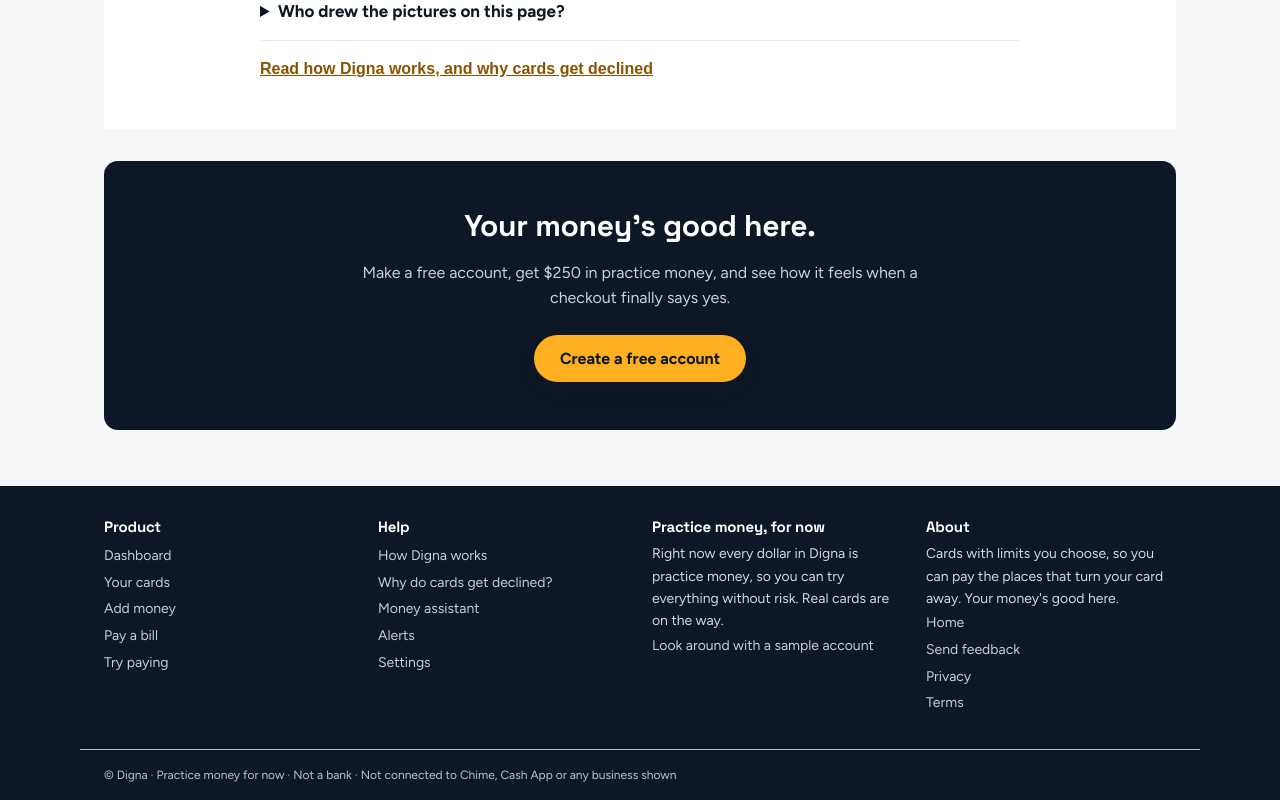
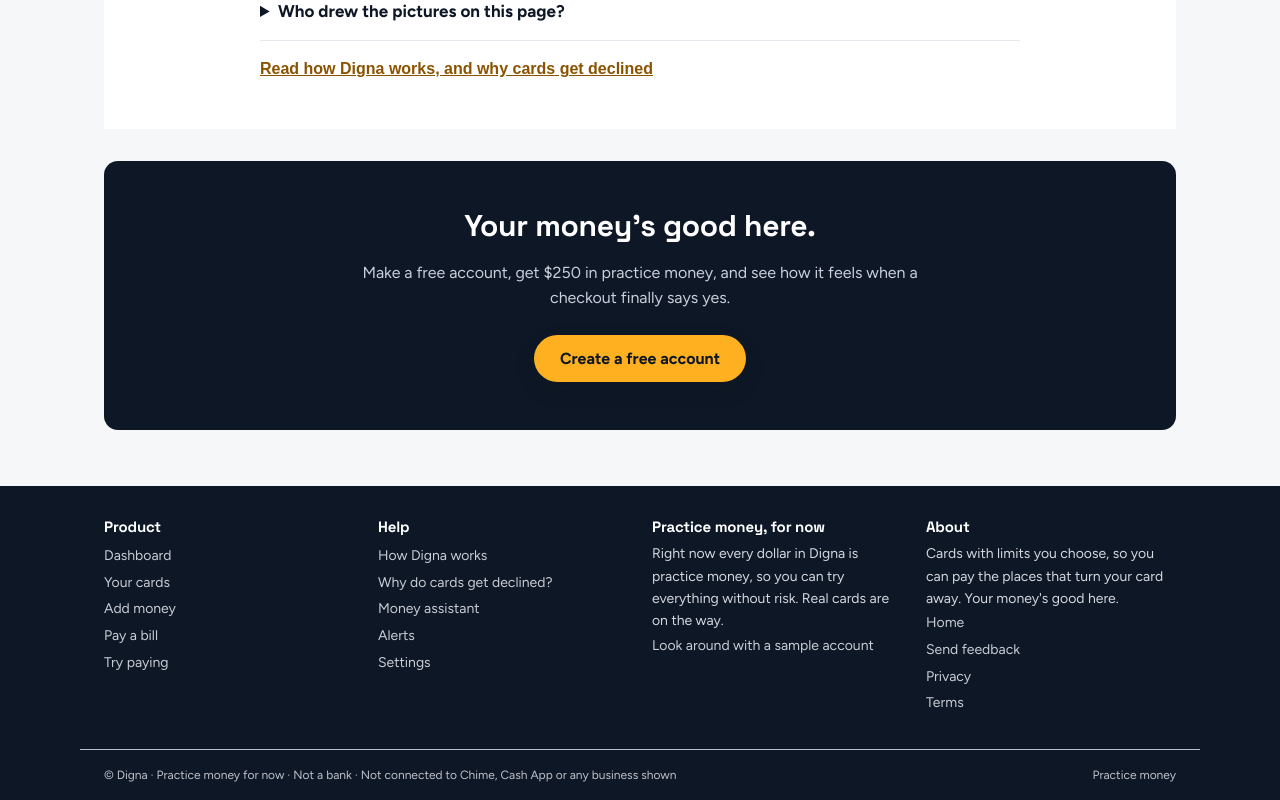
Before and after one commit to Alesha234/Digna, a Next.js app: page / in a window 1280 px wide. Shown: the part 3853-4653 px from the top of the page. Built offline with nearby package versions, Linux system fonts and the light colour scheme; no server answers.

Commit message:
Add Practice money to footer

```diff
--- a/src/modules/ui/components/AppShell.tsx
+++ b/src/modules/ui/components/AppShell.tsx
@@ -270,6 +270,7 @@ export function AppShell(props: {
           }}
         >
           <span>© Digna · Practice money for now · Not a bank · Not connected to Chime, Cash App or any business shown</span>
+          <span>Practice money</span>
         </div>
       </footer>
     </div>
```
